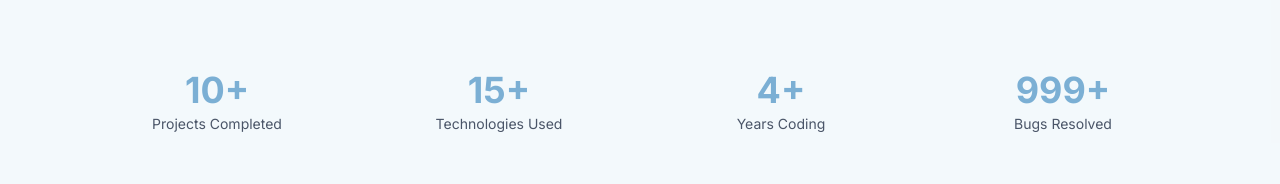
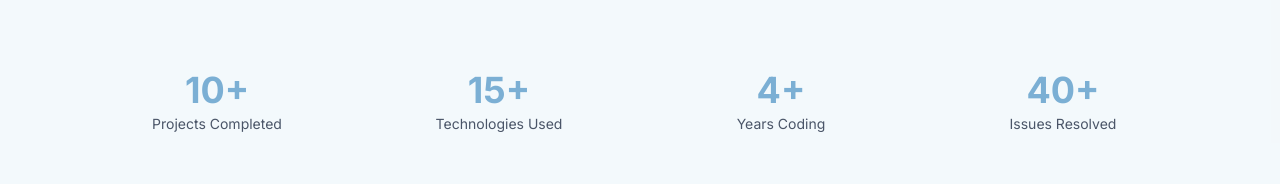
Before and after one commit to its-geoff/geoffreyagustin-dev, a Next.js app: page / in a window 1280 px wide. Shown: the part 1128-1312 px from the top of the page. Built offline with nearby package versions, Linux system fonts and the light colour scheme.

Commit message:
updated home page statistic

```diff
--- a/components/home/quick-links.tsx
+++ b/components/home/quick-links.tsx
@@ -120,7 +120,7 @@ export function QuickLinks() {
           { label: "Projects Completed", value: "10+" },
           { label: "Technologies Used", value: "15+" },
           { label: "Years Coding", value: "4+" },
-          { label: "Bugs Resolved", value: "999+" },
+          { label: "Issues Resolved", value: "40+" },
         ].map((stat, index) => (
           <motion.div
             key={stat.label}
```
